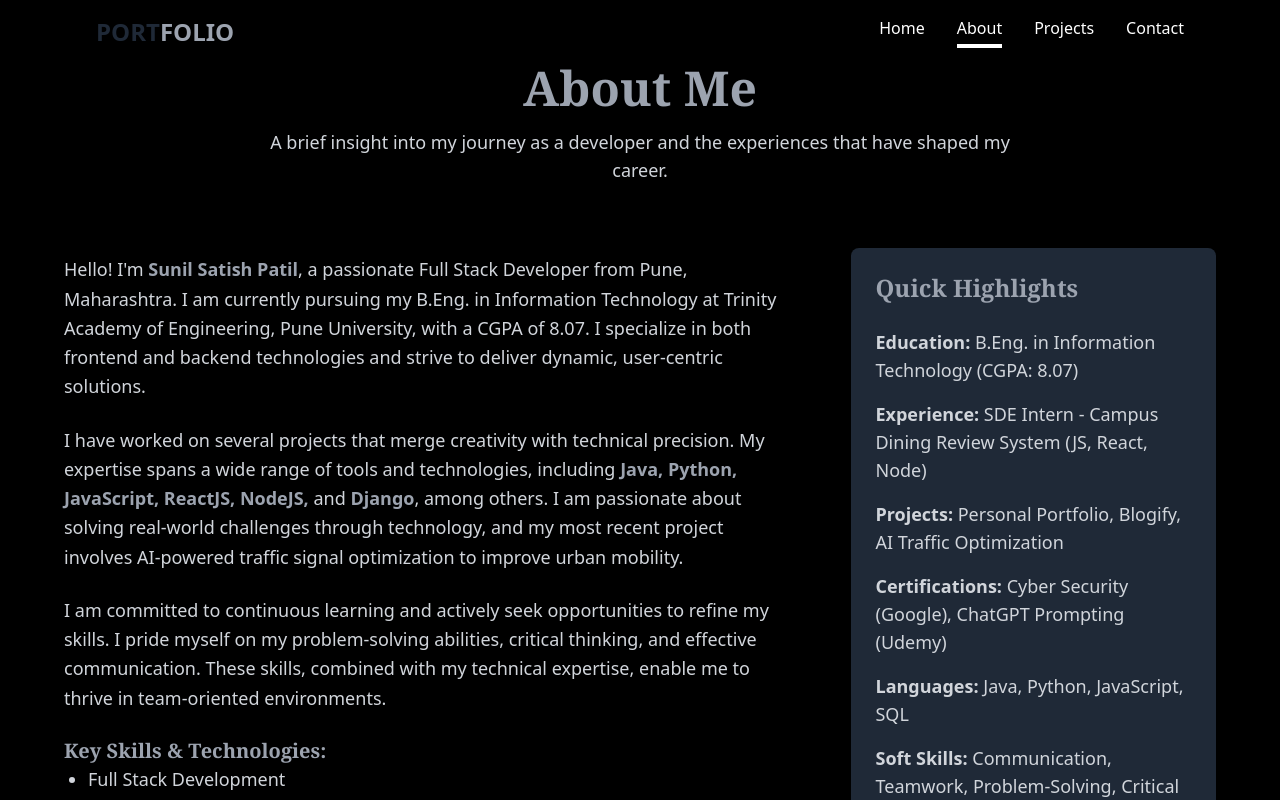
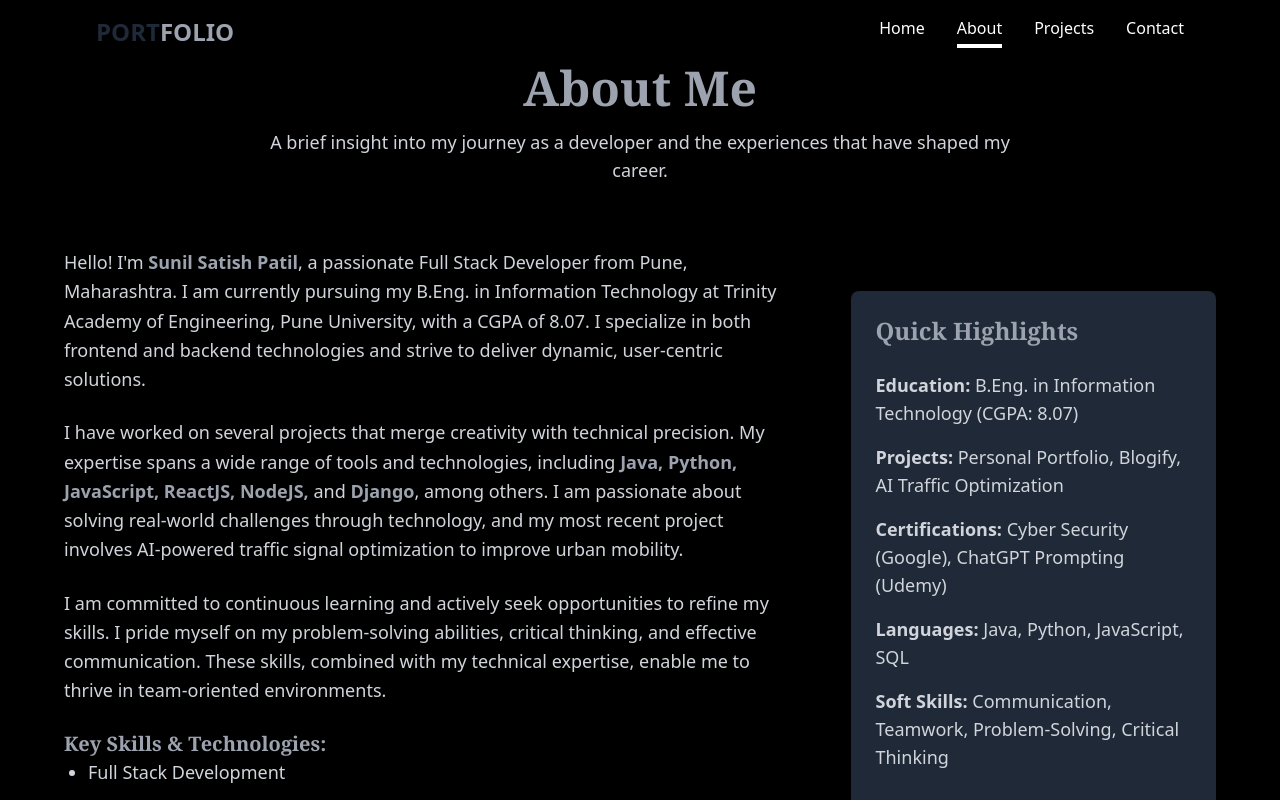
Before and after one commit to sunil98600/Portfolio, a React (Vite) app: page /about in a window 1280 px wide. Shown: the top 800 px of the page. Built offline with nearby package versions, Linux system fonts and the light colour scheme.

Commit message:
Update About.jsx

```diff
--- a/src/pages/About/About.jsx
+++ b/src/pages/About/About.jsx
@@ -60,7 +60,6 @@ const About = () => {
             <h3 className="text-2xl font-serif font-semibold text-gray-400">Quick Highlights</h3>
             <ul className="text-lg text-gray-300 space-y-4">
               <li><strong>Education:</strong> B.Eng. in Information Technology (CGPA: 8.07)</li>
-              <li><strong>Experience:</strong> SDE Intern - Campus Dining Review System (JS, React, Node)</li>
               <li><strong>Projects:</strong> Personal Portfolio, Blogify, AI Traffic Optimization</li>
               <li><strong>Certifications:</strong> Cyber Security (Google), ChatGPT Prompting (Udemy)</li>
               <li><strong>Languages:</strong> Java, Python, JavaScript, SQL</li>
```
